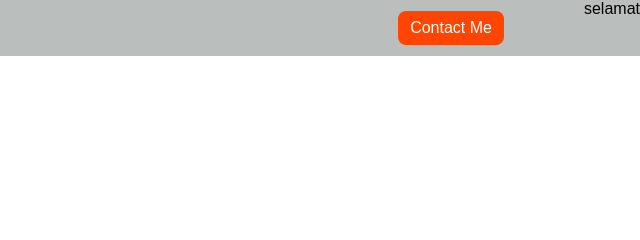
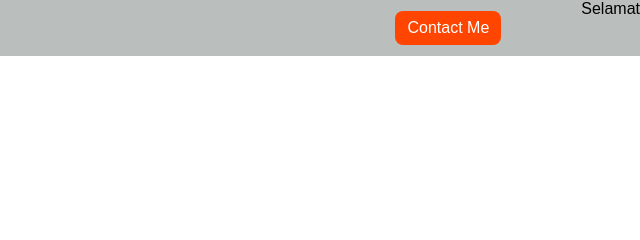
Before and after one commit to samsul-rijal/personal-web-b30, a plain HTML site: page index.html in a window 1280 px wide. Shown: the top 240 px of the page, 640-1280 px from the left. Drawn offline with Linux system fonts and the light colour scheme.

```diff
--- a/index.html
+++ b/index.html
@@ -26,7 +26,7 @@
             <div class="right">
                 <a href="contact.html">Contact Me</a>
             </div>
-            <p>selamat</p>
+            <p>Selamat</p>
 
         </nav>
         <!-- akhir navbar -->
```
